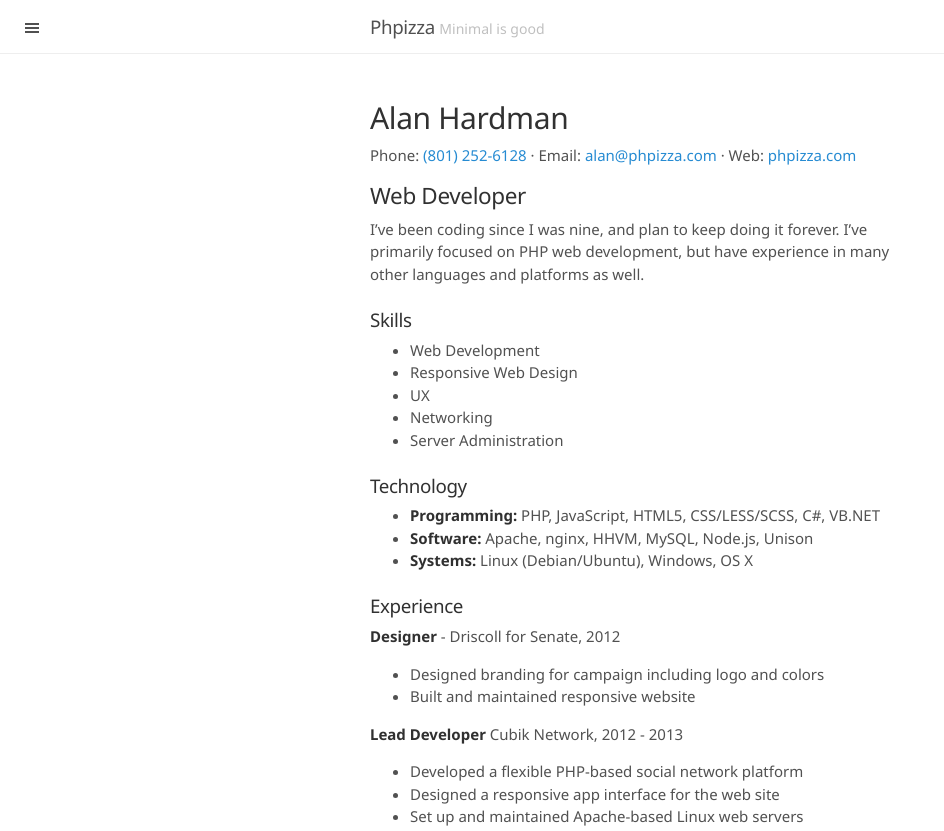
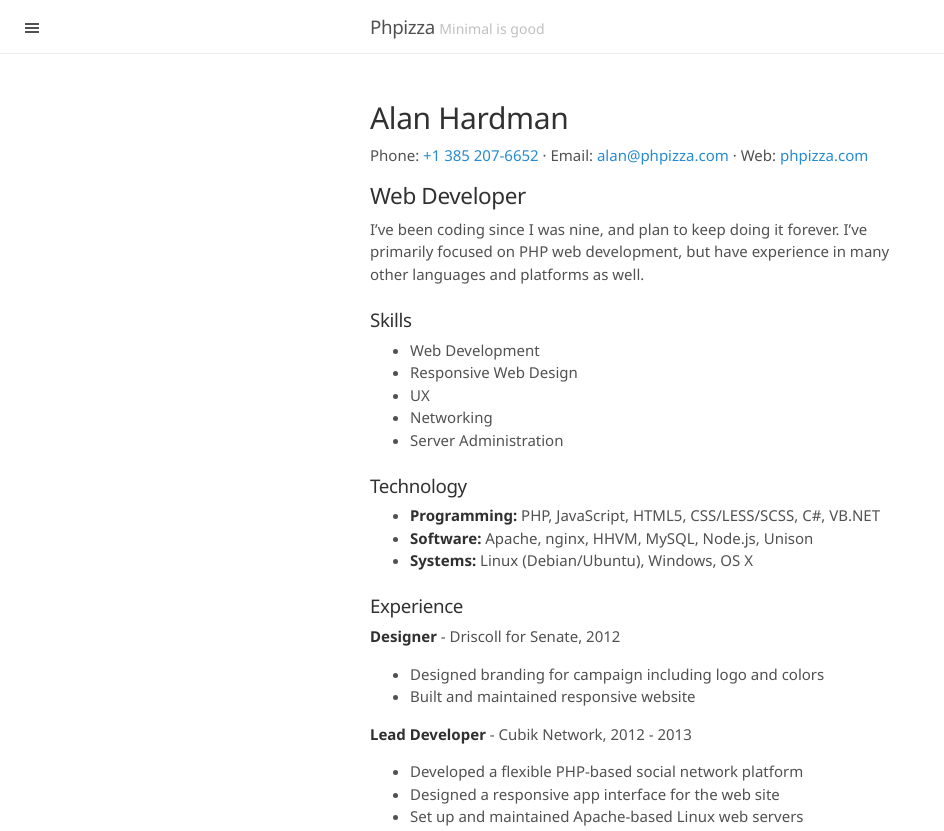
Before and after one commit to Alanaktion/alanaktion.github.io, a Jekyll site: the page built from resume.md, in a window 1280 px wide. Shown: the top 831 px of the page, without its empty margins (0-944 px from the left). Built offline with Jekyll 4.4.1, drawn with Linux system fonts in a browser that asks for light colours; Markdown is read by kramdown in place of the engine named in the settings.

Commit message:
Updating phone number

```diff
--- a/resume.md
+++ b/resume.md
@@ -5,7 +5,7 @@ title: Résumé
 
 # Alan Hardman
 
-Phone: [(801) 252-6128](tel:18012526128) · Email: [alan@phpizza.com](mailto:alan@phpizza.com) · Web: [phpizza.com](https://phpizza.com/)
+Phone: [+1 385 207-6652](tel:13852076652) · Email: [alan@phpizza.com](mailto:alan@phpizza.com) · Web: [phpizza.com](https://phpizza.com/)
 
 ## Web Developer
 
@@ -32,7 +32,7 @@ I've been coding since I was nine, and plan to keep doing it forever. I've prima
 - Designed branding for campaign including logo and colors
 - Built and maintained responsive website
 
-**Lead Developer** Cubik Network, 2012 - 2013
+**Lead Developer** - Cubik Network, 2012 - 2013
 
 - Developed a flexible PHP-based social network platform
 - Designed a responsive app interface for the web site
```
